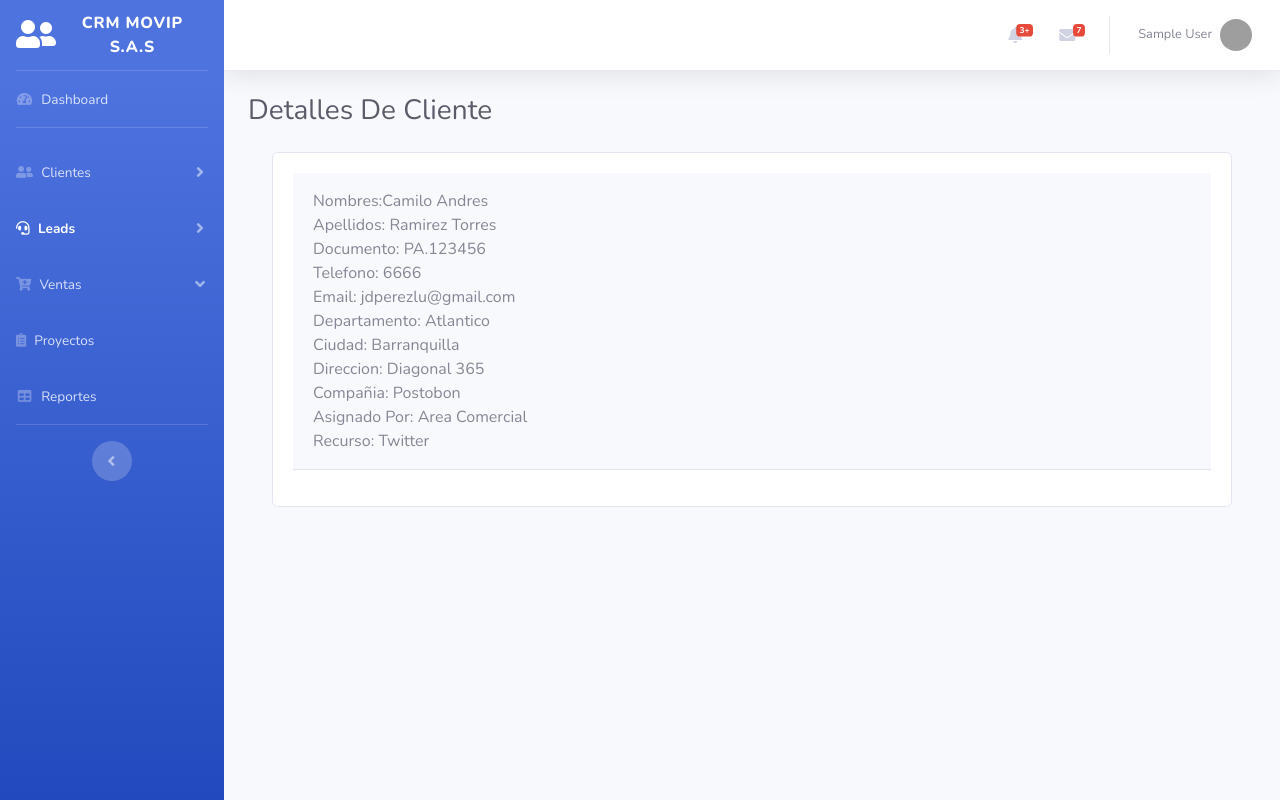
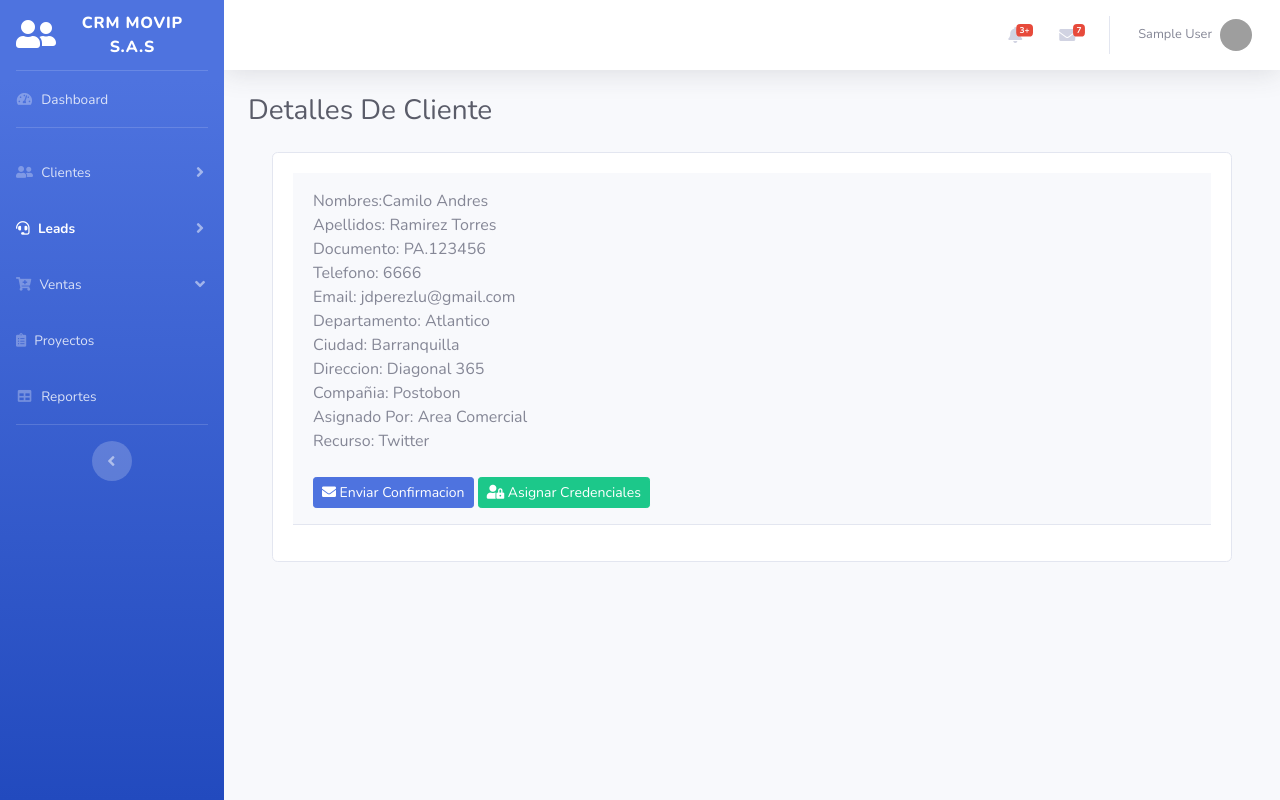
Before and after one commit to jsebastianrincon/ModuloCRM_ProyectoFinal, a PHP site: page /vercliente.php?id=1 in a window 1280 px wide. Run offline with PHP 8.4, Linux system fonts and the light colour scheme; the visitor is signed in with stand-in values (Sample User, id 1); data comes from the database, SQL or seed files in the repository; some libraries are stand-ins or nearby versions; grey boxes are pictures that could not be loaded.

Commit message:
Asignacion usuario,confirmacion email No Funcional

```diff
--- a/vercliente.php
+++ b/vercliente.php
@@ -400,6 +400,10 @@ $id = $_GET['id'];
                         }
 
                         ?>
+                        <br>
+                        <br>
+                        <a href='Confirmacion.php'><button type='button' class='btn btn-sm btn-primary'><i class='fa fa-envelope '></i> Enviar Confirmacion</button></a>
+                        <a href='registrarusuario.php'><button type='button' class='btn btn-sm btn-success'><i class='fas fa-user-lock'></i> Asignar Credenciales</button></a>
                       </div>
 
                   </div>
```
